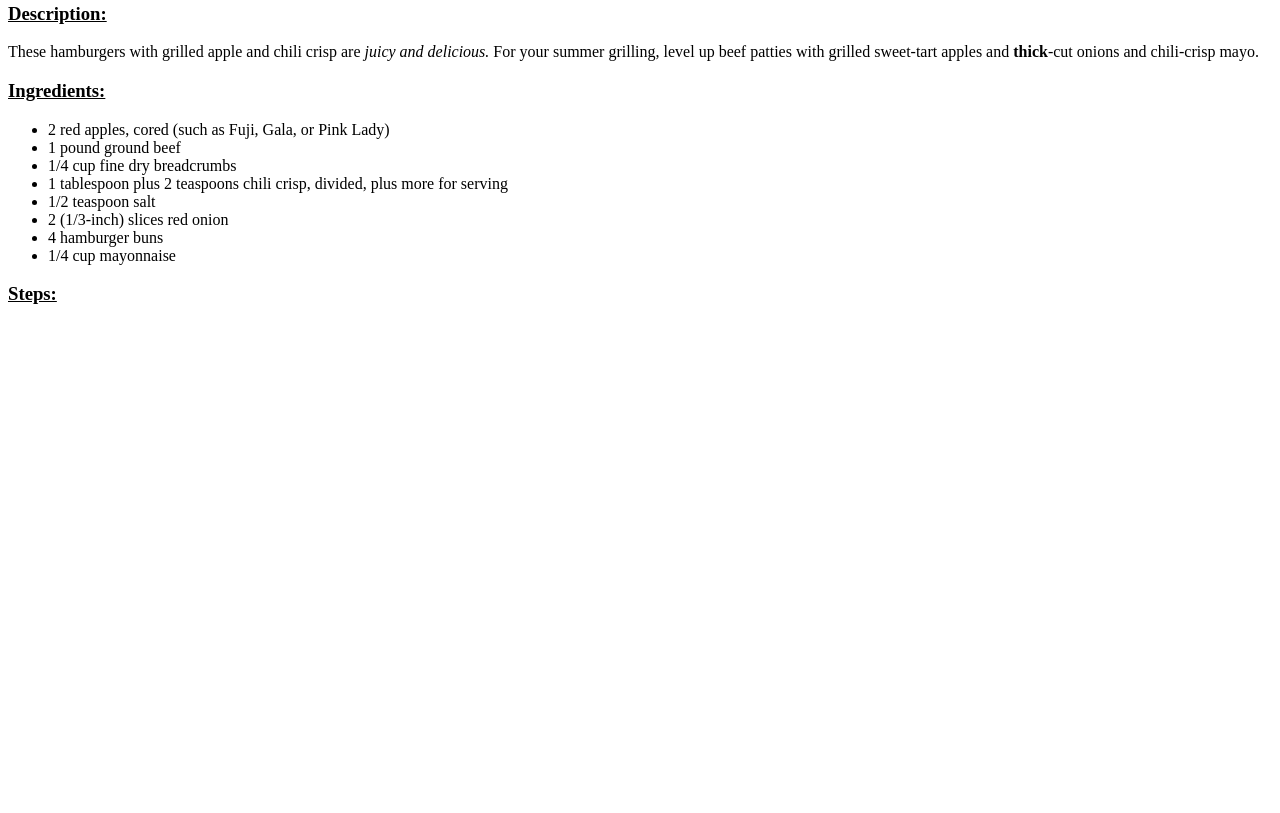
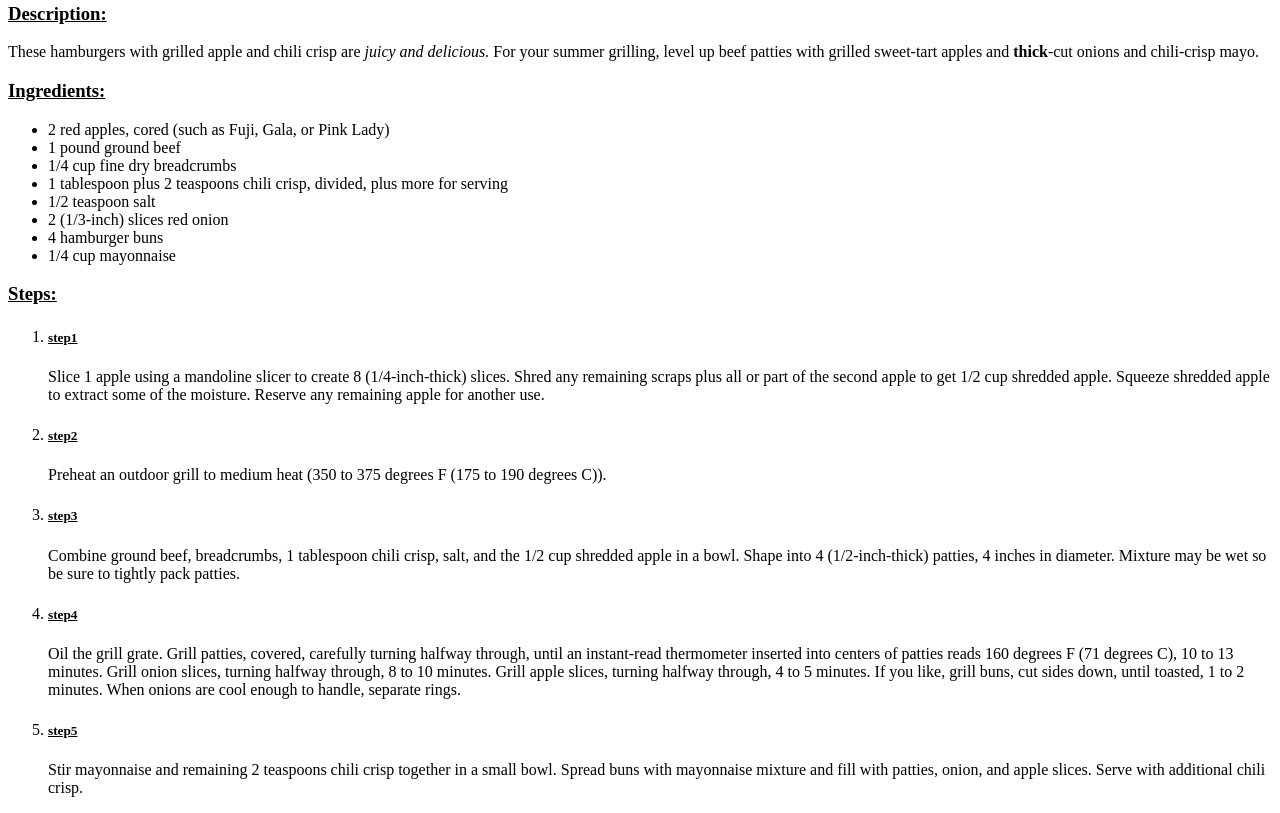
Before and after one commit to man-to-man/odin-recipes, a plain HTML site: page recipes/appleburger.html in a window 1280 px wide. Shown: the part 300-1113 px from the top of the page. Before the commit the page ends 800 px from the top, so only its background shows below. Drawn offline with Linux system fonts and the light colour scheme.

Commit message:
added an orderd list of steps to every recipe page.

```diff
--- a/recipes/appleburger.html
+++ b/recipes/appleburger.html
@@ -22,5 +22,47 @@
         <li>1/4 cup mayonnaise</li>
     </ul>
     <h3><u>Steps:</u></h3>
+    <ol>
+        <li>
+            <h5><u>step1</u></h5>
+            <p>
+                Slice 1 apple using a mandoline slicer to create 8 (1/4-inch-thick) slices.
+                Shred any remaining scraps plus all or part of the second apple to get 1/2 cup shredded apple.
+                Squeeze shredded apple to extract some of the moisture. Reserve any remaining apple for another use.
+            </p>
+        </li>
+        <li>
+            <h5><u>step2</u></h5>
+            <p>
+                Preheat an outdoor grill to medium heat (350 to 375 degrees F (175 to 190 degrees C)).
+            </p>
+        </li>
+        <li>
+            <h5><u>step3</u></h5>
+            <p>
+                Combine ground beef, breadcrumbs, 1 tablespoon chili crisp, salt, and the 1/2 cup shredded apple in a bowl.
+                Shape into 4 (1/2-inch-thick) patties, 4 inches in diameter. Mixture may be wet so be sure to tightly pack patties.
+            </p>
+        </li>
+        <li>
+            <h5><u>step4</u></h5>
+            <p>
+                Oil the grill grate.
+                Grill patties, covered, carefully turning halfway through, until an instant-read thermometer inserted into centers of patties reads 160 degrees F (71 degrees C), 10 to 13 minutes.
+                Grill onion slices, turning halfway through, 8 to 10 minutes.
+                Grill apple slices, turning halfway through, 4 to 5 minutes.
+                If you like, grill buns, cut sides down, until toasted, 1 to 2 minutes.
+                When onions are cool enough to handle, separate rings.
+            </p>
+        </li>
+        <li>
+            <h5><u>step5</u></h5>
+            <p>
+                Stir mayonnaise and remaining 2 teaspoons chili crisp together in a small bowl.
+                Spread buns with mayonnaise mixture and fill with patties, onion, and apple slices.
+                Serve with additional chili crisp.
+            </p>
+        </li>
+    </ol>
 </body>
 </html>
```
Also changed, not shown: recipes/best-grilled-chicken.html (+33 -0 lines), recipes/italian-chicken-marinade.html (+28 -0 lines).
